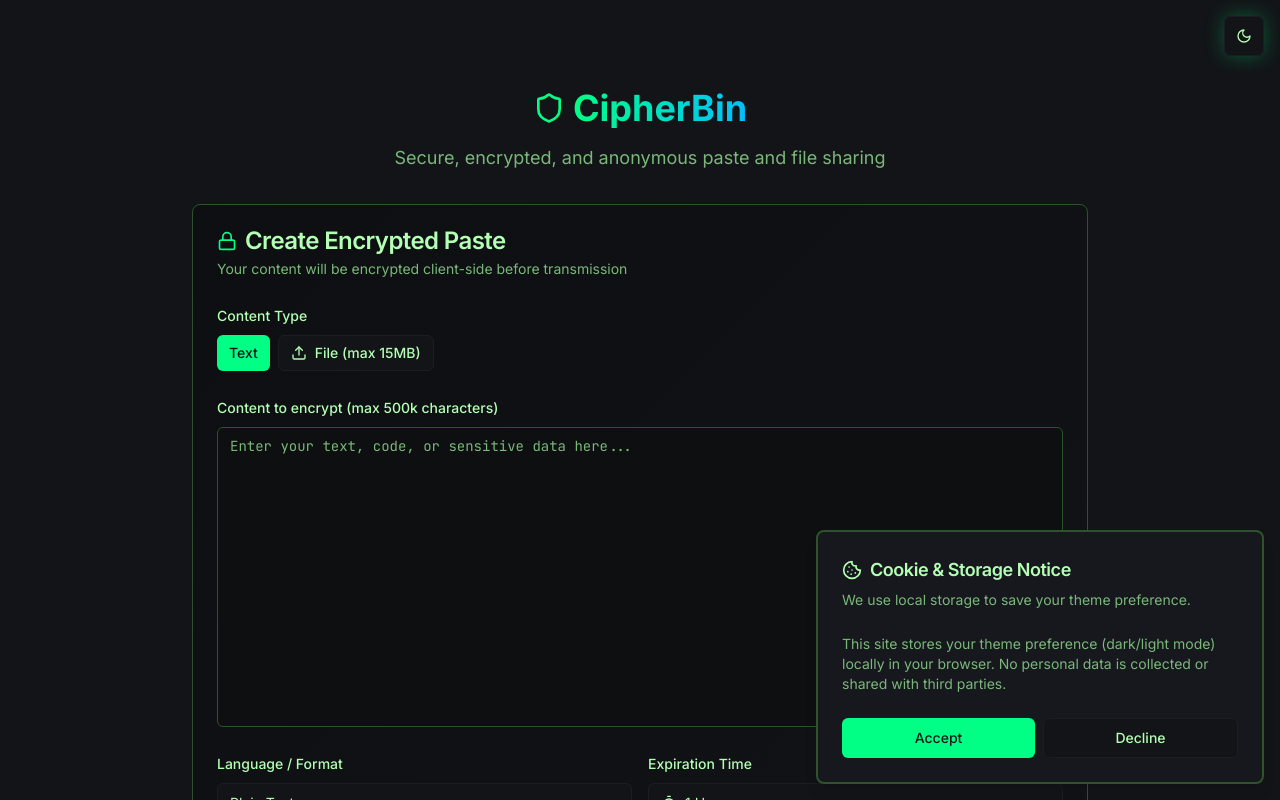
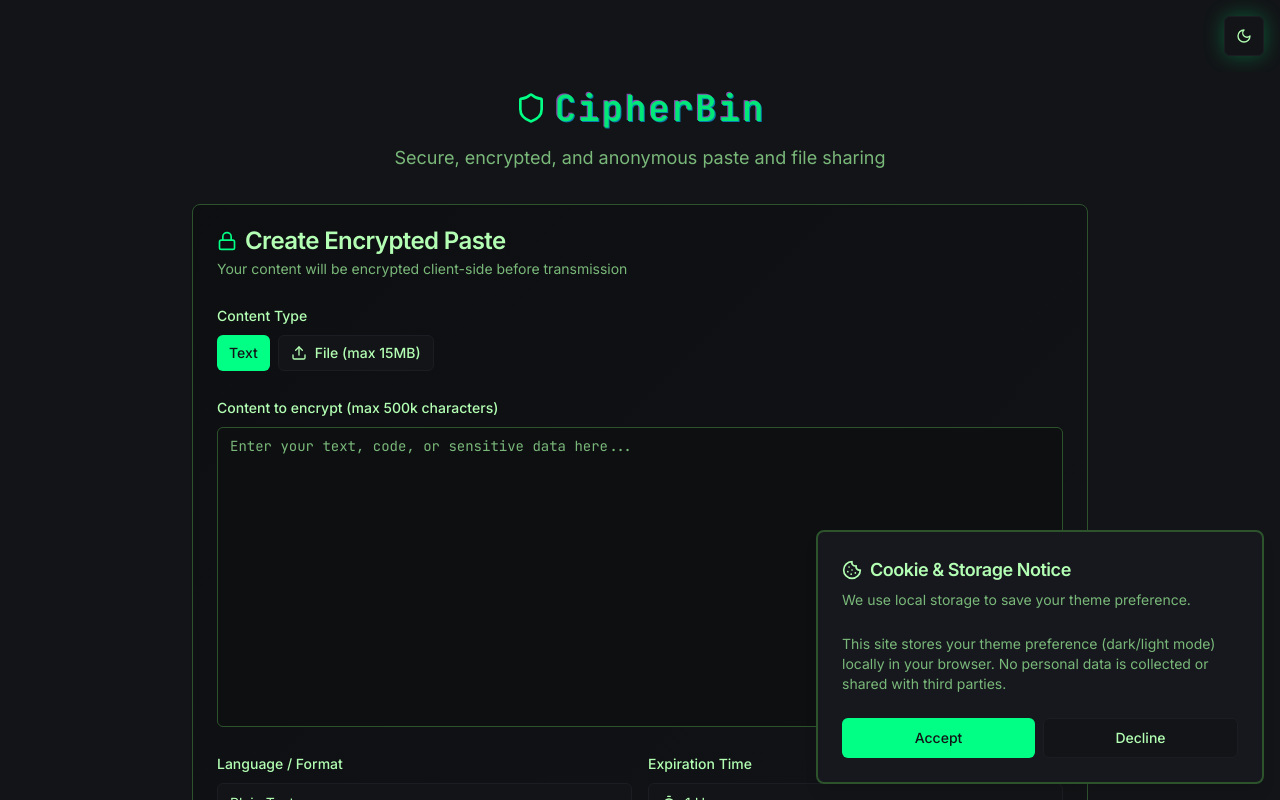
Before and after one commit to h3xol/cipher-burn-bin, a React (Vite) app: page / in a window 1280 px wide. Shown: the top 800 px of the page. Built offline with nearby package versions, Linux system fonts and the light colour scheme.

Commit message:
Fix title animation

```diff
--- a/src/components/PasteCreator.tsx
+++ b/src/components/PasteCreator.tsx
@@ -176,7 +176,7 @@ const PasteCreator = () => {
           <div className="mb-8 text-center">
             <div className="mb-4 flex items-center justify-center">
               <Shield className="mr-2 h-8 w-8 text-neon-green" />
-              <h1 className="text-4xl font-bold bg-gradient-to-r from-neon-green to-neon-cyan bg-clip-text text-transparent">
+              <h1 className="text-4xl font-bold hacking-text">
                 CipherBin
               </h1>
             </div>
@@ -246,7 +246,7 @@ const PasteCreator = () => {
         <div className="mb-8 text-center">
           <div className="mb-4 flex items-center justify-center">
             <Shield className="mr-2 h-8 w-8 text-neon-green" />
-            <h1 className="text-4xl font-bold bg-gradient-to-r from-neon-green to-neon-cyan bg-clip-text text-transparent">
+            <h1 className="text-4xl font-bold hacking-text">
               CipherBin
             </h1>
           </div>
```
